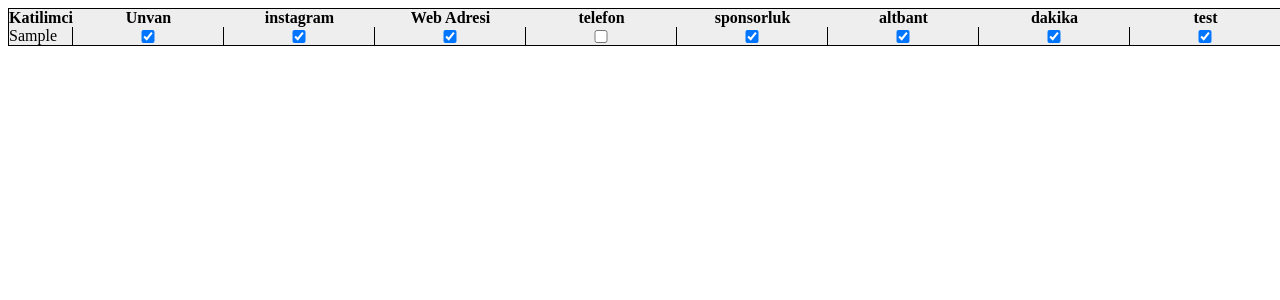
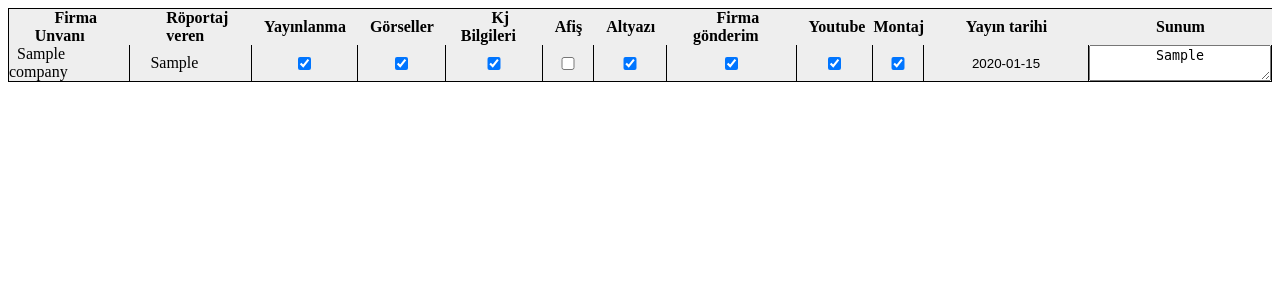
Before and after one commit to myselfajp/anonim, a Django app: page /kurgu/kj_kurgu in a window 1280 px wide. Shown: the top 300 px of the page. Run offline with Django 4.2, Linux system fonts and the light colour scheme; tables that the repository leaves empty hold one stand-in row (values such as "Sample post").

Commit message:
Update kj

```diff
--- a/assets/kurgu/autocommit.js
+++ b/assets/kurgu/autocommit.js
@@ -8,7 +8,6 @@ $("textarea").change(function(){
 
 function keyupfunction(name, id, value,check) {
   var timeout = null;
-  var minlength = 0;
 
   // clear last timeout check
   clearTimeout(timeout);
@@ -16,8 +15,6 @@ function keyupfunction(name, id, value,check) {
   if (check) {
     value="true";
   };
-
-  if (value.length > minlength) {
 
   timeout = setTimeout(function() {
     $.ajax({
@@ -30,20 +27,15 @@ function keyupfunction(name, id, value,check) {
       dataType: "text",
     });
   }, 500);
-}
 
 }
 
 
 function keyupfunction2(name, id, value) {
   var timeout = null;
-  var minlength = 0;
 
   // clear last timeout check
   clearTimeout(timeout);
-
-  if (value.length > minlength) {
-    // console.log(name, id, value)
 
   timeout = setTimeout(function() {
     $.ajax({
@@ -56,6 +48,5 @@ function keyupfunction2(name, id, value) {
       dataType: "text",
     });
   }, 500);
-}
 
 }
--- a/kurgu/models.py
+++ b/kurgu/models.py
@@ -22,11 +22,12 @@ class KJ(models.Model):
     videos = models.BooleanField(default=False,verbose_name="Görseller")
     kj_detials = models.BooleanField(default=False,verbose_name="Görseller")
     banner = models.BooleanField(default=False,verbose_name="Afiş")
-    presentation = models.BooleanField(default=False,verbose_name="Sunum")
+    presentation = models.TextField(default='',verbose_name="Sunum")
     subtitle = models.BooleanField(default=False,verbose_name="Altyazı")
     youtube = models.BooleanField(default=False,verbose_name="Youtube")
     is_sent = models.BooleanField(default=False,verbose_name="Firmaya gönderim")
-    play_date = models.DateTimeField(null=True, default=None,verbose_name="Yayın tarihi")
+    montaj = models.BooleanField(default=False,verbose_name="Montaj")
+    play_date = models.CharField(default='',max_length=250,verbose_name="Yayın tarihi")
 
     def __str__(self):
         return f"{self.client}-{self.title}"
--- a/kurgu/views.py
+++ b/kurgu/views.py
@@ -10,65 +10,71 @@ def http_kj_kurgu(request):
     kj_list=KJ.objects.all()
 
     if request.method == "POST":
-
-        if request.POST.get("client"):
+        message={"Status":"200"}
+        if "client" in request.POST:
             object = KJ.objects.get(id=request.POST.get("id"))
             object.client=request.POST.get("client")
             object.save()
 
-        elif request.POST.get("title"):
+        elif "title" in request.POST:
             object = KJ.objects.get(id=request.POST.get("id"))
             object.title=request.POST.get("title")
             object.save()
 
-        elif request.POST.get("instagram"):
+        elif "instagram" in request.POST:
             object = KJ.objects.get(id=request.POST.get("id"))
             object.instagram=request.POST.get("instagram")
             object.save()
 
-        elif request.POST.get("website"):
+        elif "website" in request.POST:
             object = KJ.objects.get(id=request.POST.get("id"))
             object.website=request.POST.get("website")
             object.save()
 
-        elif request.POST.get("tel"):
+        elif "tel" in request.POST:
             object = KJ.objects.get(id=request.POST.get("id"))
             object.tel=request.POST.get("tel")
             object.save()
 
-        elif request.POST.get("sponser"):
+        elif "sponser" in request.POST:
             object = KJ.objects.get(id=request.POST.get("id"))
             object.sponser=request.POST.get("sponser")
             object.save()
 
-        elif request.POST.get("ad_banner"):
+        elif "ad_banner" in request.POST:
             object = KJ.objects.get(id=request.POST.get("id"))
             object.ad_banner=request.POST.get("ad_banner")
             object.save()
 
-        elif request.POST.get("play_time_as_minuate"):
+        elif "play_time_as_minuate" in request.POST:
             object = KJ.objects.get(id=request.POST.get("id"))
             object.play_time_as_minuate=request.POST.get("play_time_as_minuate")
             object.save()
 
-        elif request.POST.get("agreement_price"):
+        elif "agreement_price" in request.POST:
             object = KJ.objects.get(id=request.POST.get("id"))
             object.agreement_price=request.POST.get("agreement_price")
             object.save()
 
-        elif request.POST.get("Paid_price"):
+        elif "Paid_price" in request.POST:
             object = KJ.objects.get(id=request.POST.get("id"))
             object.Paid_price=request.POST.get("Paid_price")
             object.save()
 
-        elif request.POST.get("note"):
+        elif "note" in request.POST:
             object = KJ.objects.get(id=request.POST.get("id"))
             object.note=request.POST.get("note")
             object.save()
 
+        elif "presentation" in request.POST:
+            object = KJ.objects.get(id=request.POST.get("id"))
+            object.presentation=request.POST.get("presentation")
+            object.save()
 
 
-        elif request.POST.get("is_played"):
+
+
+        elif "is_played" in request.POST:
             object = KJ.objects.get(id=request.POST.get("id"))
             if request.POST.get("is_played")=="true":
                 object.is_played=True
@@ -76,7 +82,7 @@ def http_kj_kurgu(request):
                 object.is_played=False
             object.save()
 
-        elif request.POST.get("videos"):
+        elif "videos" in request.POST:
             object = KJ.objects.get(id=request.POST.get("id"))
             if request.POST.get("videos")=="true":
                 object.videos=True
@@ -84,7 +90,7 @@ def http_kj_kurgu(request):
                 object.videos=False
             object.save()
 
-        elif request.POST.get("kj_detials"):
+        elif "kj_detials" in request.POST:
             object = KJ.objects.get(id=request.POST.get("id"))
             if request.POST.get("kj_detials")=="true":
                 object.kj_detials=True
@@ -92,7 +98,7 @@ def http_kj_kurgu(request):
                 object.kj_detials=False
             object.save()
 
-        elif request.POST.get("banner"):
+        elif "banner" in request.POST:
             object = KJ.objects.get(id=request.POST.get("id"))
             if request.POST.get("banner")=="true":
                 object.banner=True
@@ -100,15 +106,7 @@ def http_kj_kurgu(request):
                 object.banner=False
             object.save()
 
-        elif request.POST.get("presentation"):
-            object = KJ.objects.get(id=request.POST.get("id"))
-            if request.POST.get("presentation")=="true":
-                object.presentation=True
-            else:
-                object.presentation=False
-            object.save()
-
-        elif request.POST.get("subtitle"):
+        elif "subtitle" in request.POST:
             object = KJ.objects.get(id=request.POST.get("id"))
             if request.POST.get("subtitle")=="true":
                 object.subtitle=True
@@ -116,7 +114,7 @@ def http_kj_kurgu(request):
                 object.subtitle=False
             object.save()
 
-        elif request.POST.get("youtube"):
+        elif "youtube" in request.POST:
             object = KJ.objects.get(id=request.POST.get("id"))
             if request.POST.get("youtube")=="true":
                 object.youtube=True
@@ -124,7 +122,7 @@ def http_kj_kurgu(request):
                 object.youtube=False
             object.save()
 
-        elif request.POST.get("is_sent"):
+        elif "is_sent" in request.POST:
             object = KJ.objects.get(id=request.POST.get("id"))
             if request.POST.get("is_sent")=="true":
                 object.is_sent=True
@@ -132,13 +130,20 @@ def http_kj_kurgu(request):
                 object.is_sent=False
             object.save()
 
-        elif request.POST.get("play_date"):
+        elif "montaj" in request.POST:
+            object = KJ.objects.get(id=request.POST.get("id"))
+            if request.POST.get("montaj")=="true":
+                object.montaj=True
+            else:
+                object.montaj=False
+            object.save()
+
+        elif "play_date" in request.POST:
             object = KJ.objects.get(id=request.POST.get("id"))
             object.play_date=request.POST.get("play_date")
             object.save()
 
-
-        return HttpResponse(json.dumps({"status":"ok"}), content_type="application/json")
+        return HttpResponse(json.dumps(message), content_type="application/json")
     return render(request,"kurgu/kj_kurgu.html",{"kj_list":kj_list})
 
 
--- a/templates/kurgu/kj_kurgu.html
+++ b/templates/kurgu/kj_kurgu.html
@@ -10,75 +10,82 @@
     <table cellpadding="0"; cellspacing="0">
         <thead>
           <tr>
-              <th>Katilimci</th>
-              <th>Unvan</th>
-              <th>instagram</th>
-              <th>Web Adresi</th>
-              <th>telefon</th>
-              <th>sponsorluk</th>
-              <th>altbant</th>
-              <th>dakika</th>
-              <th>test</th>
-
+            <th>   Firma Unvanı     </th>
+            <th>   Röportaj veren   </th>
+            <th>   Yayınlanma   </th>
+            <th>   Görseller   </th>
+            <th>   Kj Bilgileri   </th>
+            <th>   Afiş   </th>
+            <th>   Altyazı   </th>
+            <th>   Firma gönderim   </th>
+            <th>   Youtube  </th>
+            <th>Montaj</th>
+            <th>Yayın tarihi</th>
+            <th>   Sunum   </th>
           </tr>
         </thead>
         {% for kj in kj_list %}
         <tr>
-            <td><span style="text-align: center;width: 150px;">{{kj.client}}</span></td>
+            <td><span style="text-align: center;">  {{kj.company.company_name.name}}  </span></td>
+
+            <td><span style="text-align: center;">     {{kj.client}}</span></td>
 
             {% if kj.is_played %}
-            <td><input style="text-align: center;width: 150px;" type="checkbox"  id="{{kj.id}}" name="is_played" checked></td>
+            <td><input style="text-align: center;" type="checkbox"  id="{{kj.id}}" name="is_played" checked></td>
             {% else %}
-            <td><input style="text-align: center;width: 150px;" type="checkbox"  id="{{kj.id}}" name="is_played" ></td>
+            <td><input style="text-align: center;" type="checkbox"  id="{{kj.id}}" name="is_played" ></td>
             {% endif %}
 
             {% if kj.videos %}
-            <td><input style="text-align: center;width: 150px;" type="checkbox"  id="{{kj.id}}" name="videos" checked></td>
+            <td><input style="text-align: center;" type="checkbox"  id="{{kj.id}}" name="videos" checked></td>
             {% else %}
-            <td><input style="text-align: center;width: 150px;" type="checkbox"  id="{{kj.id}}" name="videos" ></td>
+            <td><input style="text-align: center;" type="checkbox"  id="{{kj.id}}" name="videos" ></td>
             {% endif %}
 
             {% if kj.kj_detials %}
-            <td><input style="text-align: center;width: 150px;" type="checkbox"  id="{{kj.id}}" name="kj_detials" checked></td>
+            <td><input style="text-align: center;" type="checkbox"  id="{{kj.id}}" name="kj_detials" checked></td>
             {% else %}
-            <td><input style="text-align: center;width: 150px;" type="checkbox"  id="{{kj.id}}" name="kj_detials" ></td>
+            <td><input style="text-align: center;" type="checkbox"  id="{{kj.id}}" name="kj_detials" ></td>
             {% endif %}
 
             {% if kj.banner %}
-            <td><input style="text-align: center;width: 150px;" type="checkbox"  id="{{kj.id}}" name="banner" checked></td>
+            <td><input style="text-align: center;" type="checkbox"  id="{{kj.id}}" name="banner" checked></td>
             {% else %}
-            <td><input style="text-align: center;width: 150px;" type="checkbox"  id="{{kj.id}}" name="banner" ></td>
+            <td><input style="text-align: center;" type="checkbox"  id="{{kj.id}}" name="banner" ></td>
             {% endif %}
 
-            {% if kj.presentation %}
-            <td><input style="text-align: center;width: 150px;" type="checkbox"  id="{{kj.id}}" name="presentation" checked></td>
+
+            {% if kj.subtitle %}
+            <td><input style="text-align: center;" type="checkbox"  id="{{kj.id}}" name="subtitle" checked></td>
             {% else %}
-            <td><input style="text-align: center;width: 150px;" type="checkbox"  id="{{kj.id}}" name="presentation" ></td>
+            <td><input style="text-align: center;" type="checkbox"  id="{{kj.id}}" name="subtitle" ></td>
             {% endif %}
 
-            {% if kj.subtitle %}
-            <td><input style="text-align: center;width: 150px;" type="checkbox"  id="{{kj.id}}" name="subtitle" checked></td>
+            {% if kj.is_sent %}
+            <td><input style="text-align: center;" type="checkbox"  id="{{kj.id}}" name="is_sent" checked></td>
             {% else %}
-            <td><input style="text-align: center;width: 150px;" type="checkbox"  id="{{kj.id}}" name="subtitle" ></td>
+            <td><input style="text-align: center;" type="checkbox"  id="{{kj.id}}" name="is_sent" ></td>
+            {% endif %}
+
+            {% if kj.montaj %}
+            <td><input style="text-align: center;" type="checkbox"  id="{{kj.id}}" name="montaj" checked></td>
+            {% else %}
+            <td><input style="text-align: center;" type="checkbox"  id="{{kj.id}}" name="montaj" ></td>
             {% endif %}
 
             {% if kj.youtube %}
-            <td><input style="text-align: center;width: 150px;" type="checkbox"  id="{{kj.id}}" name="youtube" checked></td>
+            <td><input style="text-align: center;" type="checkbox"  id="{{kj.id}}" name="youtube" checked></td>
             {% else %}
-            <td><input style="text-align: center;width: 150px;" type="checkbox"  id="{{kj.id}}" name="youtube" ></td>
+            <td><input style="text-align: center;" type="checkbox"  id="{{kj.id}}" name="youtube" ></td>
             {% endif %}
 
-            {% if kj.is_sent %}
-            <td><input style="text-align: center;width: 150px;" type="checkbox"  id="{{kj.id}}" name="is_sent" checked></td>
-            {% else %}
-            <td><input style="text-align: center;width: 150px;" type="checkbox"  id="{{kj.id}}" name="is_sent" ></td>
-            {% endif %}
+            <td><input style="text-align: center;" type="text" name="play_date" id="{{kj.id}}" placeholder="gün/ay/yıl" value="{{kj.play_date}}"  ></td>
 
+            <td><textarea style="text-align: center;" type="text"  id="{{kj.id}}" name="presentation" >{{ kj.presentation }}</textarea></td>
 
-
-        </tr>
-        {% endfor %}
-    </table>
+          </tr>
+          {% endfor %}
+        </table>
 
 
 <script src="{% static 'kurgu/autocommit.js'  %}"></script>
--- a/templates/user/agreement_admin.html
+++ b/templates/user/agreement_admin.html
@@ -16,13 +16,15 @@
   {% if message %}
     <script>alert('{{message}}');</script>
   {% endif %}
-  <form method="post" action="" style="width: 900px;">
-    {% csrf_token %}
+  <form method="post" action="{% url 'reports:agreement_admin' agreement_id=agreement.id %}" style="width: 900px;">
     <h4>Durum : <span>*</span></h4>
     <div class="title-block">
       <select name="agreement_status" style="width: 210px;">
+        <option value="{{agreement.status.id}}">{{agreement.status}}</option>
         {% for status in agreement_status %}
+        {% if not status == agreement.status %}
         <option value="{{status.id}}">{{status.name}}</option>
+        {% endif %}
         {% endfor %}
       </select>
     </div>
```
Also changed, not shown: reports/views.py (+18 -7 lines), templates/kurgu/kj_muhasebe.html (+13 -11 lines), kurgu/migrations/0002_kj_montaj_alter_kj_play_date.py (added), kurgu/migrations/0003_alter_kj_play_date_alter_kj_presentation.py (added), 1 other file. Lines whose indentation alone changed are shown as unchanged.
